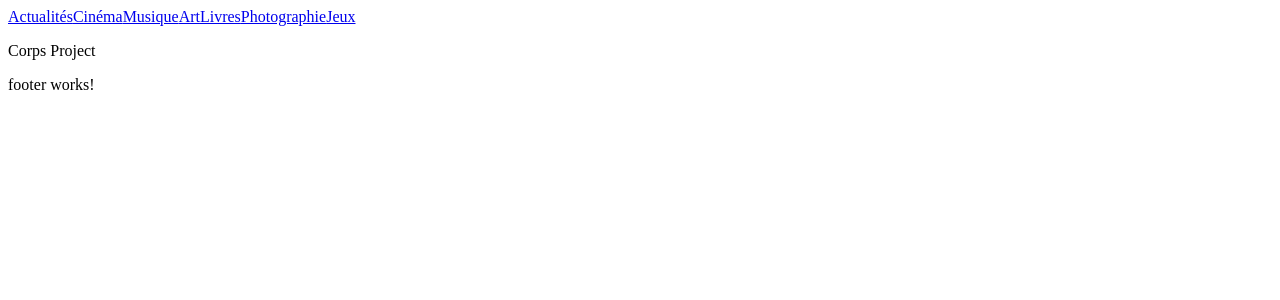
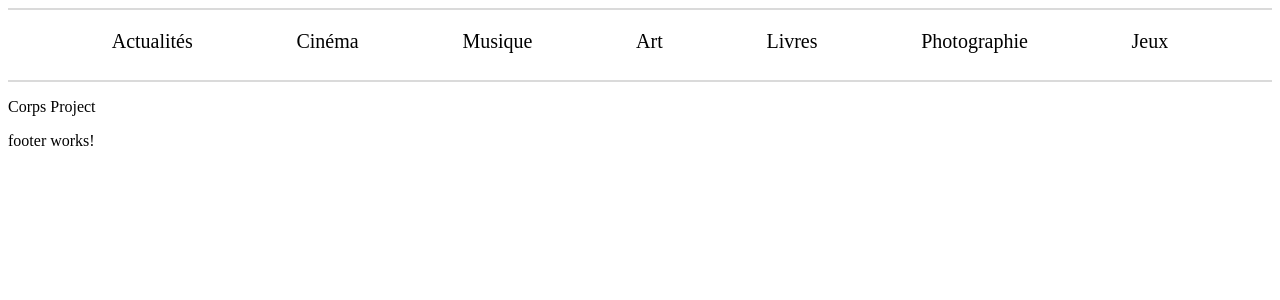
Before and after one commit to Jean-Yves2/VBlog, an Angular app: page / in a window 1280 px wide. Shown: the top 300 px of the page. Built offline with nearby package versions, Linux system fonts and the light colour scheme.

Commit message:
feat : add categorie style

```diff
--- a/src/app/NavBar/nav-bar/nav-bar.component.sass
+++ b/src/app/NavBar/nav-bar/nav-bar.component.sass
@@ -1,3 +1,22 @@
-.para
-  color: red
-  background-color: blue
+.nav-bar
+    display: flex
+    align-content: center
+    align-items: center
+    flex-wrap: wrap
+    flex-direction: row
+    width: 100%
+    justify-content: space-evenly
+    border-top: solid
+    border-bottom: solid
+    border-color: RGB(218, 218, 218)
+    border-width:2px
+    height: 70px
+
+    .categorieName
+        font-size: 20px
+        text-decoration: none
+        color: black
+        height: 30px
+        &:hover
+            color: #B40000
+            border-bottom: solid
```
